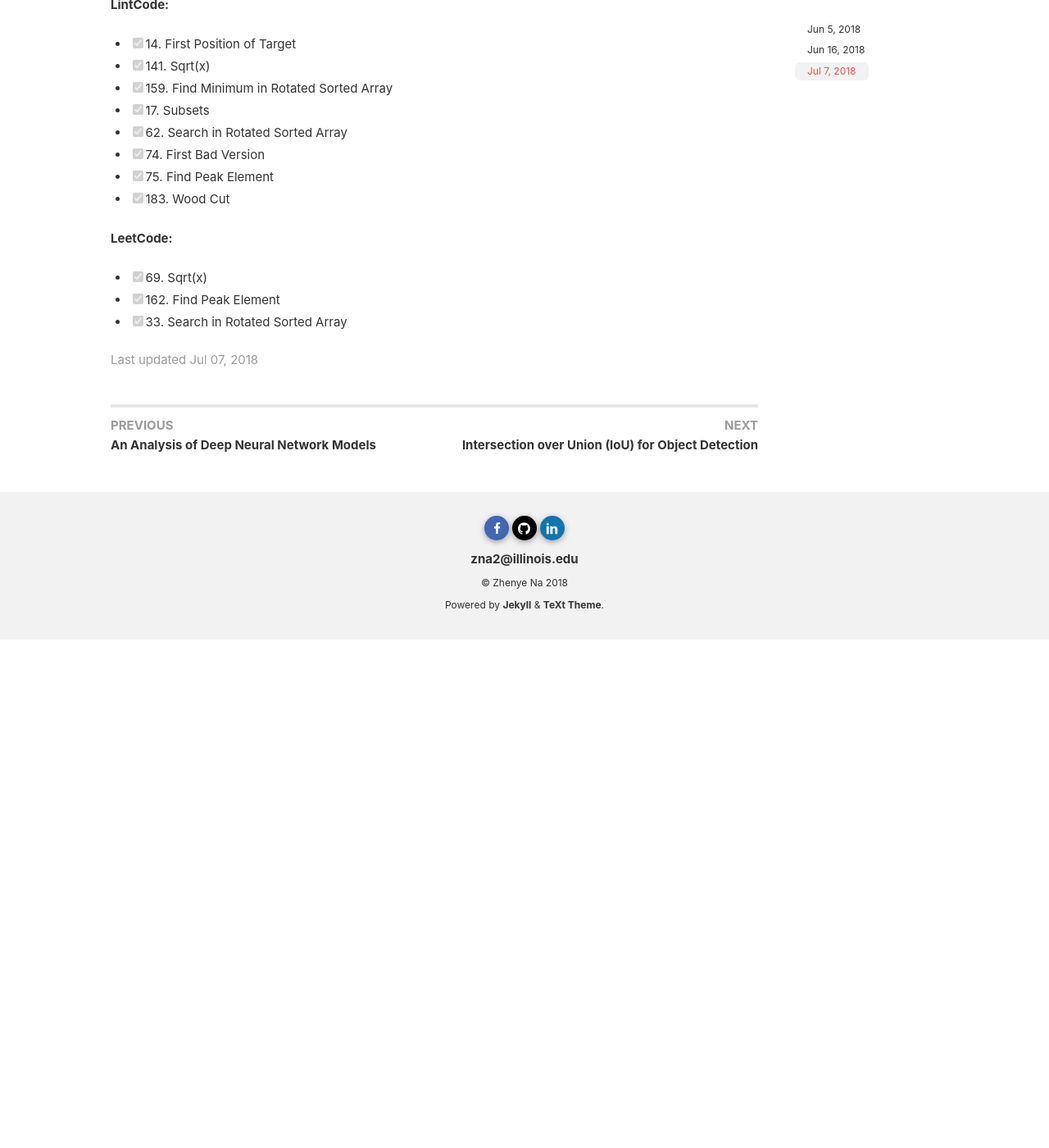
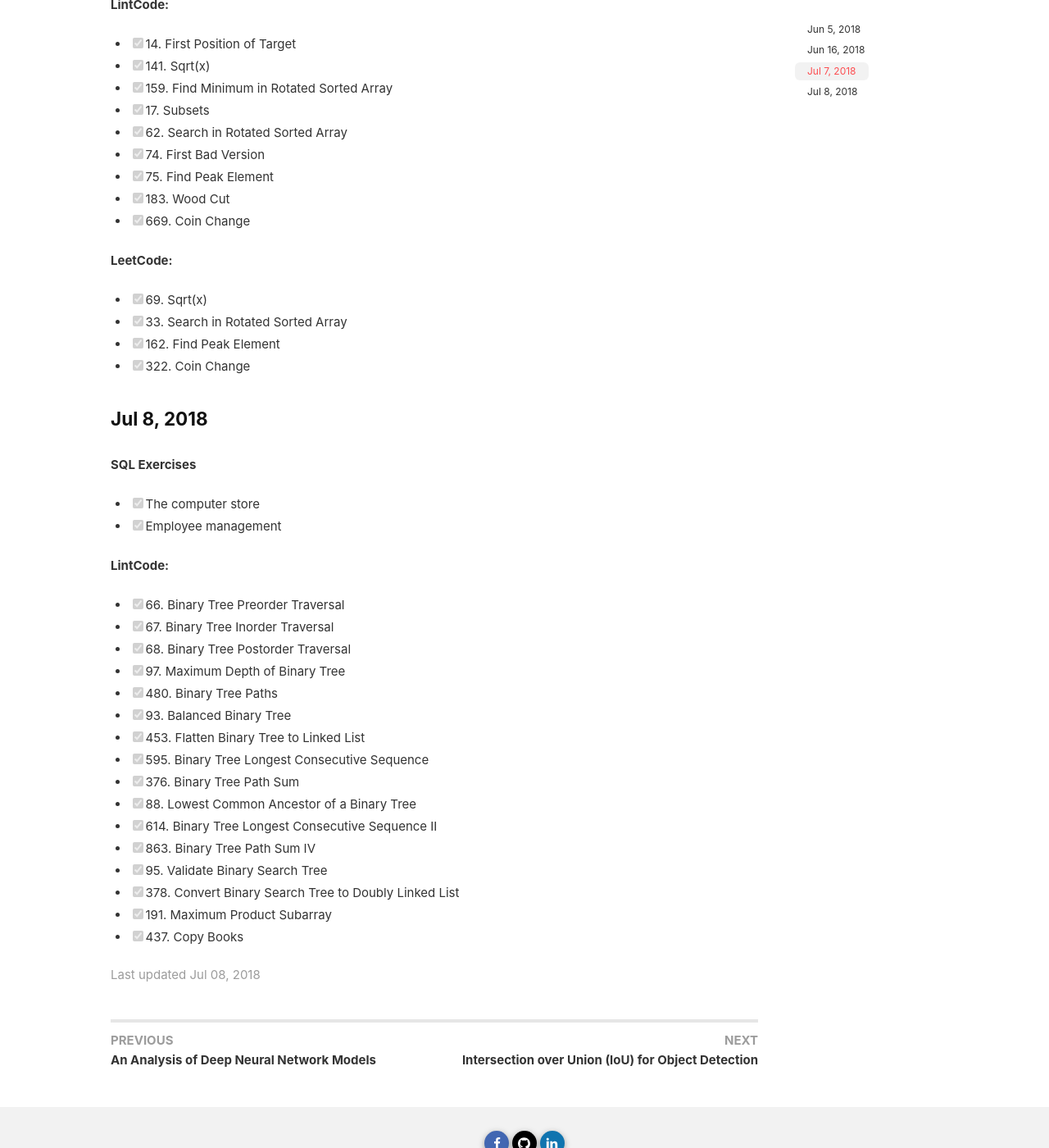
Before and after one commit to Zhenye-Na/blog, a Jekyll site: the page built from _posts/2018-06-05-problem-practice.md, in a window 1280 px wide and 1400 px high, scrolled down 929 px. Shown: the whole window at 82% size. Built offline with Jekyll 4.4.1, drawn with Linux system fonts in a browser that asks for light colours; nearby versions of some CDN libraries; comment, search, counter and statistics services are not loaded; before the commit the page ends 1709 px from its top, so only the background shows below that; some of the changed text lies outside the part shown.

Commit message:
Update logs

```diff
--- a/_posts/2018-06-05-problem-practice.md
+++ b/_posts/2018-06-05-problem-practice.md
@@ -1,17 +1,18 @@
 ---
 layout: post
-title: "Online-Judge problem practice record"
+title: "Online-Judge problem practice"
 date: 2018-06-05
-modify_date: 2018-07-07
+modify_date: 2018-07-08
 excerpt: "Online-Judge problem practice."
-tags: [Algorithm, LeetCode/LintCode]
+tags: [LeetCode/LintCode]
 mathjax: true
 mathjax_autoNumber: true
 ---
 
-> *Keep record of online-judge problem practice*.
+> *Keep record of Online-judge problem practice*. 💪
 
 ### Jun 5, 2018
+
 **LintCode:**
 
 - [x] 37. Reverse 3-digit Integer
@@ -19,6 +20,7 @@
 - [x] 366. Fibonacci
 
 ### Jun 16, 2018
+
 **LintCode:**
 
 - [x] 452. Remove Linked List Elements
@@ -31,6 +33,7 @@
 - [x] 763. Hex Conversion
 
 ### Jul 7, 2018
+
 **LintCode:**
 
 - [x] 14. First Position of Target
@@ -41,9 +44,38 @@
 - [x] 74. First Bad Version
 - [x] 75. Find Peak Element
 - [x] 183. Wood Cut
+- [x] 669. Coin Change
 
 **LeetCode:**
 
 - [x] 69. Sqrt(x)
+- [x] 33. Search in Rotated Sorted Array
 - [x] 162. Find Peak Element
-- [x] 33. Search in Rotated Sorted Array
+- [x] 322. Coin Change
+
+
+### Jul 8, 2018
+
+**SQL Exercises**
+
+- [x] The computer store
+- [x] Employee management
+
+**LintCode:**
+
+- [x] 66. Binary Tree Preorder Traversal
+- [x] 67. Binary Tree Inorder Traversal
+- [x] 68. Binary Tree Postorder Traversal
+- [x] 97. Maximum Depth of Binary Tree
+- [x] 480. Binary Tree Paths
+- [x] 93. Balanced Binary Tree
+- [x] 453. Flatten Binary Tree to Linked List
+- [x] 595. Binary Tree Longest Consecutive Sequence
+- [x] 376. Binary Tree Path Sum
+- [x] 88. Lowest Common Ancestor of a Binary Tree
+- [x] 614. Binary Tree Longest Consecutive Sequence II
+- [x] 863. Binary Tree Path Sum IV
+- [x] 95. Validate Binary Search Tree
+- [x] 378. Convert Binary Search Tree to Doubly Linked List
+- [x] 191. Maximum Product Subarray
+- [x] 437. Copy Books
```
